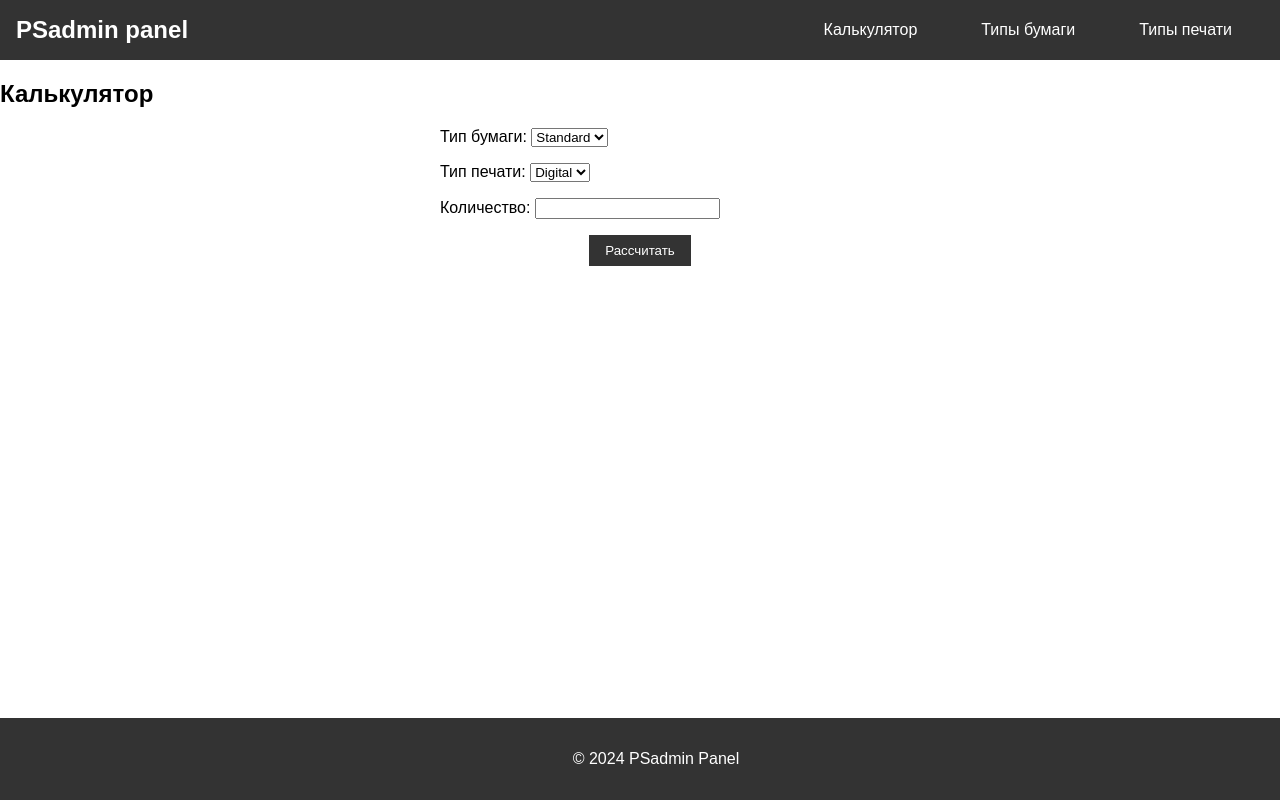
After one commit to Akkormsk/psodin, a Flask app: template templates/calculator.html in a window 1280 px wide. The commit adds this page. Run offline with Flask 3, Linux system fonts and the light colour scheme; the template is opened without the code that fills it: values that come from a table or form of the project are taken from there, others are empty.

Commit message:
Работа на навигацией

```diff
--- a/app.py
+++ b/app.py
@@ -1,66 +1,59 @@
-from flask import Flask, render_template, redirect, url_for, request
-from flask_migrate import Migrate
-from flask_admin import Admin, BaseView, expose
+from flask import Flask, render_template, request, redirect, url_for, flash
+from flask_admin import Admin, expose, BaseView
 from flask_admin.contrib.sqla import ModelView
-from models import db, init_db, PaperType, PrintType
-
-import os
+from models import db, PaperType, PrintType
 
 app = Flask(__name__)
-app.config.from_pyfile('config.py')
+app.config.from_object('config')
+
 db.init_app(app)
-migrate = Migrate(app, db)
+
+admin = Admin(app, name='PSadmin Panel', template_mode='bootstrap3')
+admin.add_view(ModelView(PaperType, db.session, name='Типы бумаги', endpoint='papertype'))
+admin.add_view(ModelView(PrintType, db.session, name='Типы печати', endpoint='printtype'))
 
 
-# Views
 class CalculatorView(BaseView):
     @expose('/')
     def index(self):
         paper_types = PaperType.query.all()
         print_types = PrintType.query.all()
-        return self.render('admin/calculator.html', paper_types=paper_types, print_types=print_types)
+        return self.render('calculator.html', paper_types=paper_types, print_types=print_types)
 
-    @expose('/calculate', methods=['POST'])
+    @expose('/calculate', methods=('POST',))
     def calculate(self):
-        paper_type_id = int(request.form['paper_type'])
-        print_type_id = int(request.form['print_type'])
-        quantity = request.form['quantity']
+        paper_type_id = request.form.get('paper_type')
+        print_type_id = request.form.get('print_type')
+        quantity = request.form.get('quantity')
 
         if not quantity:
-            error_message = "Введите значение в поле количество"
-            paper_types = PaperType.query.all()
-            print_types = PrintType.query.all()
-            return self.render('admin/calculator.html', error_message=error_message, paper_types=paper_types,
-                               print_types=print_types)
+            flash('Введите значение в поле количество', 'error')
+            return redirect(url_for('calculator.index'))
 
-        quantity = int(quantity)
         paper_type = PaperType.query.get(paper_type_id)
         print_type = PrintType.query.get(print_type_id)
-        total_price = round(quantity * (paper_type.price_per_unit + print_type.price_per_unit), 2)
-        paper_types = PaperType.query.all()
-        print_types = PrintType.query.all()
-        return self.render('admin/calculator.html', total_price=total_price, paper_types=paper_types,
-                           print_types=print_types)
+
+        if not paper_type or not print_type:
+            flash('Неверный выбор типа бумаги или печати', 'error')
+            return redirect(url_for('calculator.index'))
+
+        try:
+            quantity = int(quantity)
+        except ValueError:
+            flash('Количество должно быть числом', 'error')
+            return redirect(url_for('calculator.index'))
+
+        total_price = round((paper_type.price_per_unit + print_type.price_per_unit) * quantity, 2)
+        return self.render('calculator.html', paper_types=paper_types, print_types=print_types, total_price=total_price)
 
 
-# Initialize admin panel
-admin = Admin(app, name='Print Shop Admin', template_mode='bootstrap3')
-admin.add_view(ModelView(PaperType, db.session, endpoint='papertype'))
-admin.add_view(ModelView(PrintType, db.session, endpoint='printtype'))
-admin.add_view(CalculatorView(name='Calculator', endpoint='calculator'))
+admin.add_view(CalculatorView(name='Калькулятор', endpoint='calculator'))
 
 
 @app.route('/')
-def index():
-    return redirect('/admin')
-
-
-@app.route('/admin/')
 def admin_index():
-    return render_template('admin/index.html')
+    return render_template('index.html')
 
 
 if __name__ == '__main__':
-    with app.app_context():
-        init_db()
     app.run(debug=True)
--- a/static/styles.css
+++ b/static/styles.css
@@ -1,70 +1,116 @@
 body {
     font-family: Arial, sans-serif;
-    background-color: #f4f4f4;
+    margin: 0;
+    padding: 0;
 }
 
 header {
     background-color: #333;
-    color: #fff;
-    padding: 1em;
-    text-align: center;
+    color: white;
+    display: flex;
+    justify-content: space-between;
+    align-items: center;
+    padding: 1rem;
 }
 
-nav {
-    background-color: #444;
-    color: #fff;
-    padding: 0.5em;
+.header-left h1 {
+    margin: 0;
+    font-size: 1.5rem;
 }
 
-nav ul {
+.header-left h1 a {
+    color: white;
+    text-decoration: none;
+}
+
+.header-right nav ul {
     list-style: none;
     padding: 0;
+    margin: 0;
+    display: flex;
 }
 
-nav ul li {
-    display: inline;
-    margin-right: 1em;
+.header-right nav ul li {
+    margin: 0 1rem;
 }
 
-nav ul li a {
-    color: #fff;
+.header-right nav ul li a {
+    color: white;
     text-decoration: none;
+    padding: 0.5rem 1rem;
+}
+
+.header-right nav ul li a:hover {
+    background-color: #555;
 }
 
 .container {
     display: flex;
     justify-content: space-around;
-    margin-top: 2em;
+    margin: 2rem;
 }
 
 .box {
-    background-color: #ccc;
-    border: 1px solid #000;
-    padding: 2em;
+    width: 200px;
+    height: 200px;
+    display: flex;
+    justify-content: center;
+    align-items: center;
     text-align: center;
-    width: 30%;
-    transition: background-color 0.3s, transform 0.1s;
+    border: 2px solid #333;
+    transition: background-color 0.3s, transform 0.3s;
+}
+
+
+.box-content {
+    text-align: center;
 }
 
 .box a {
     display: block;
+    width: 100%;
+    height: 100%;
+    text-decoration: none;
     color: inherit;
-    text-decoration: none;
 }
 
 .box:hover {
-    background-color: #7fff00;
+    background-color: #7fff00; /* Салатовый цвет */
 }
 
 .box:active {
-    transform: scale(0.98);
+    transform: scale(0.95);
 }
 
-main {
-    margin: 2em;
+.form-group {
+    margin-bottom: 1rem;
+}
+
+form {
+    max-width: 400px;
+    margin: auto;
+}
+
+button {
+    display: block;
+    margin: auto;
+    padding: 0.5rem 1rem;
+    background-color: #333;
+    color: white;
+    border: none;
+    cursor: pointer;
+}
+
+button:hover {
+    background-color: #555;
 }
 
 footer {
+    background-color: #333;
+    color: white;
     text-align: center;
-    margin-top: 2em;
+    padding: 1rem;
+    position: fixed;
+    width: 100%;
+    bottom: 0;
 }
--- a/templates/base.html
+++ b/templates/base.html
@@ -3,28 +3,27 @@
 <head>
     <meta charset="UTF-8">
     <meta name="viewport" content="width=device-width, initial-scale=1.0">
-    <title>{% block title %}Print Shop{% endblock %}</title>
+    <title>{% block title %}PSadmin Panel{% endblock %}</title>
     <link rel="stylesheet" href="{{ url_for('static', filename='styles.css') }}">
 </head>
 <body>
 <header>
-        <h1>Print Shop Admin Panel</h1>
+    <div class="header-left">
+        <h1><a href="{{ url_for('admin_index') }}">PSadmin panel</a></h1>
+    </div>
+    <div class="header-right">
+        {% block nav %}
+        <!-- Навигация будет добавляться здесь в подшаблонах -->
+        {% endblock %}
+    </div>
 </header>
-    <nav>
-        <ul>
-            <li><a href="{{ url_for('admin_index') }}">Главная</a></li>
-            <li><a href="{{ url_for('papertype.index_view') }}">Типы бумаги</a></li>
-            <li><a href="{{ url_for('printtype.index_view') }}">Типы печати</a></li>
-            <li><a href="{{ url_for('calculator.index') }}">Калькулятор</a></li>
-        </ul>
-    </nav>
 <main>
     {% block content %}
     <!-- Содержимое страницы -->
     {% endblock %}
 </main>
 <footer>
-        <p>&copy; 2024 Print Shop</p>
+    <p>&copy; 2024 PSadmin Panel</p>
 </footer>
 </body>
 </html>
--- /dev/null
+++ b/templates/calculator.html
@@ -0,0 +1,33 @@
+{% extends 'calculator_base.html' %}
+
+{% block title %}Калькулятор{% endblock %}
+
+{% block content %}
+<h2>Калькулятор</h2>
+<form method="post" action="{{ url_for('calculator.calculate') }}">
+    <div class="form-group">
+        <label for="paper_type">Тип бумаги:</label>
+        <select id="paper_type" name="paper_type">
+            {% for pt in paper_types %}
+            <option value="{{ pt.id }}">{{ pt.name }}</option>
+            {% endfor %}
+        </select>
+    </div>
+    <div class="form-group">
+        <label for="print_type">Тип печати:</label>
+        <select id="print_type" name="print_type">
+            {% for pt in print_types %}
+            <option value="{{ pt.id }}">{{ pt.name }}</option>
+            {% endfor %}
+        </select>
+    </div>
+    <div class="form-group">
+        <label for="quantity">Количество:</label>
+        <input type="number" id="quantity" name="quantity" required>
+    </div>
+    <button type="submit">Рассчитать</button>
+</form>
+{% if total_price %}
+<p>Общая стоимость: {{ total_price }} рублей</p>
+{% endif %}
+{% endblock %}
--- /dev/null
+++ b/templates/calculator_base.html
@@ -0,0 +1,11 @@
+{% extends 'base.html' %}
+
+{% block nav %}
+<nav>
+    <ul>
+        <li><a href="{{ url_for('calculator.index') }}">Калькулятор</a></li>
+        <li><a href="{{ url_for('papertype.index_view') }}">Типы бумаги</a></li>
+        <li><a href="{{ url_for('printtype.index_view') }}">Типы печати</a></li>
+    </ul>
+</nav>
+{% endblock %}
```
Also changed, not shown: templates/admin/calculator.html (deleted, +0 -43 lines), templates/admin/index.html (deleted, +0 -36 lines), templates/admin/papertype.html (added, +8 -0 lines), templates/admin/printtype.html (added, +8 -0 lines), templates/index.html (added, +22 -0 lines). Lines whose indentation alone changed are shown as unchanged.
